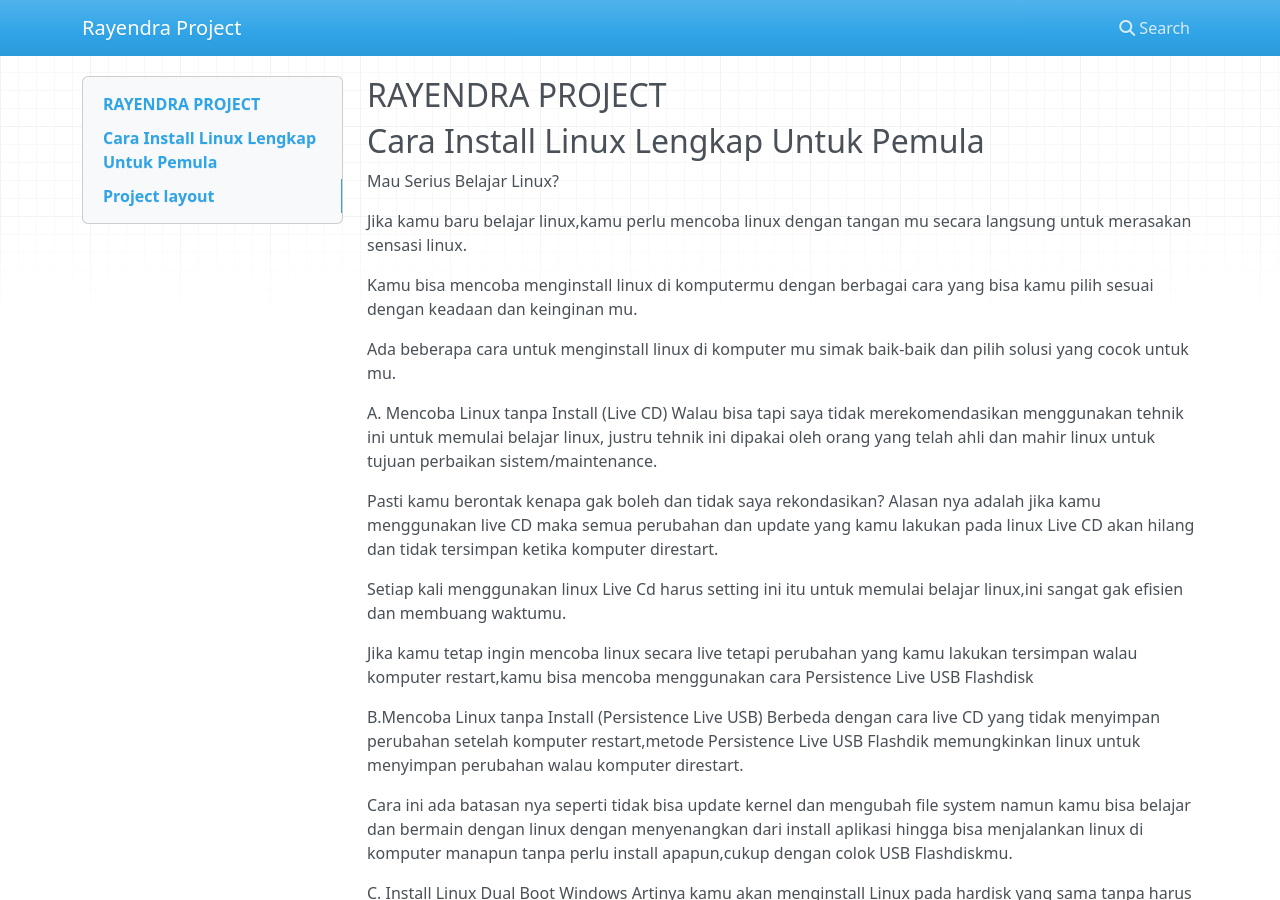
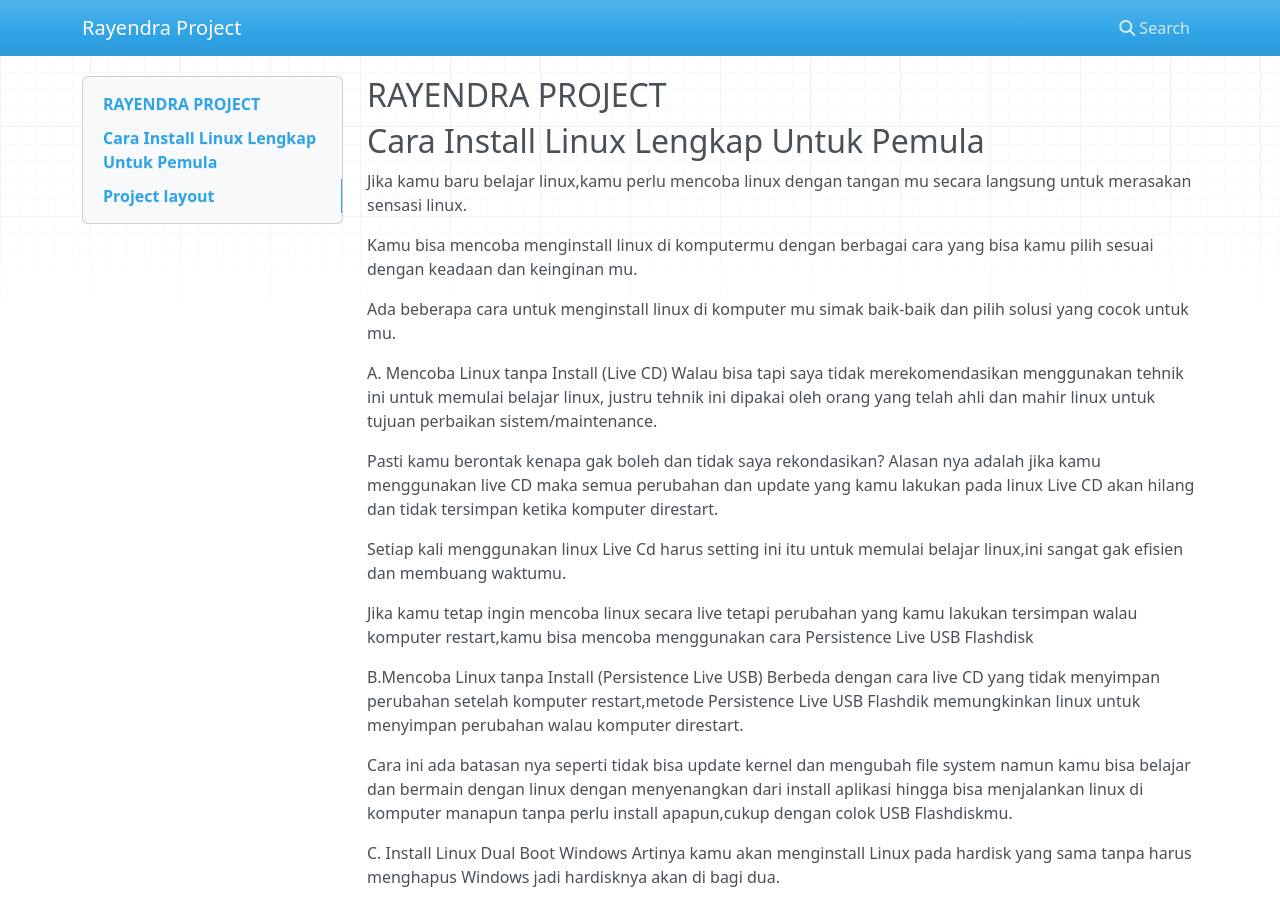
Before and after one commit to rayendraagastya/project, an MkDocs documentation site: the page built from docs/index.md, in a window 1280 px wide and 900 px high. Built offline with MkDocs 1.6.1, drawn with Linux system fonts in a browser that asks for light colours; nearby versions of some CDN libraries.

Commit message:
Update index.md

```diff
--- a/docs/index.md
+++ b/docs/index.md
@@ -2,10 +2,6 @@
 
 
 ##Cara Install Linux Lengkap Untuk Pemula
-
-
-Mau Serius Belajar Linux?
-
 
 Jika kamu baru belajar linux,kamu perlu mencoba linux dengan tangan mu secara langsung untuk merasakan sensasi linux.
 
```
